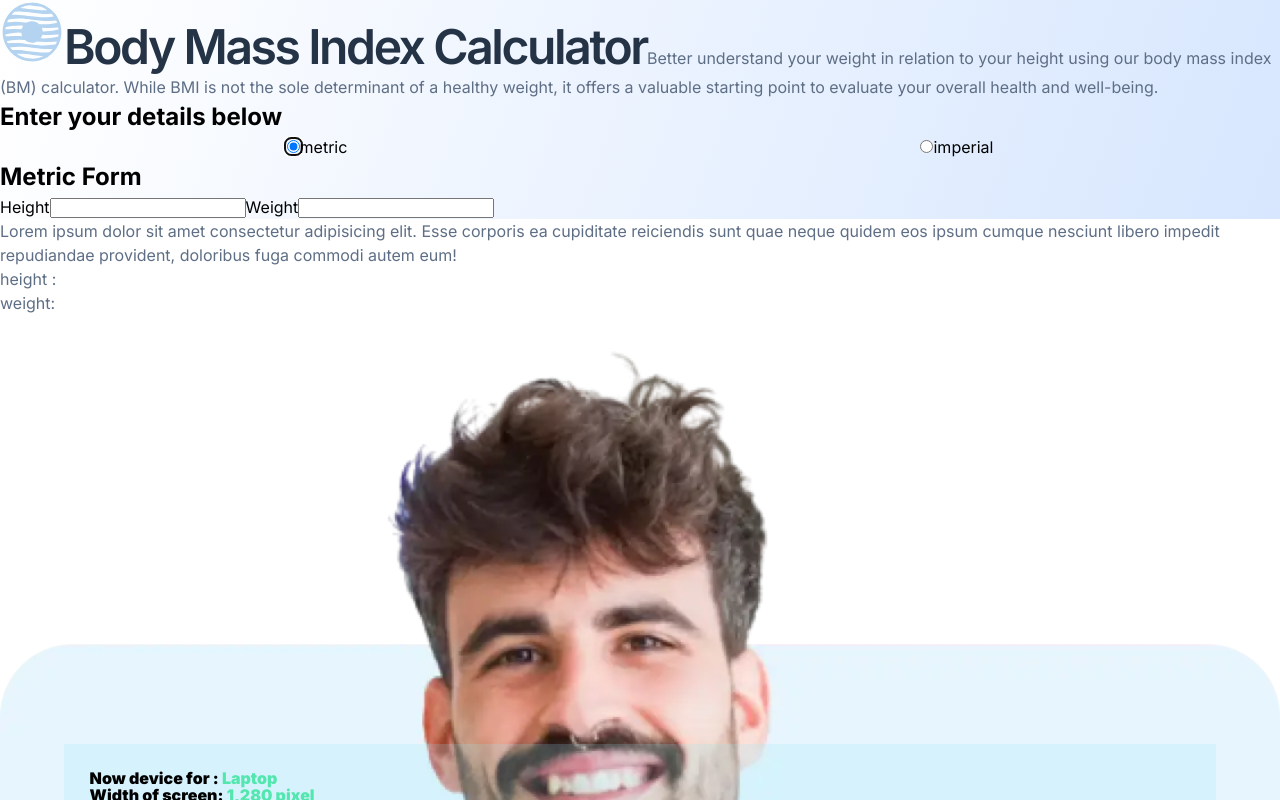
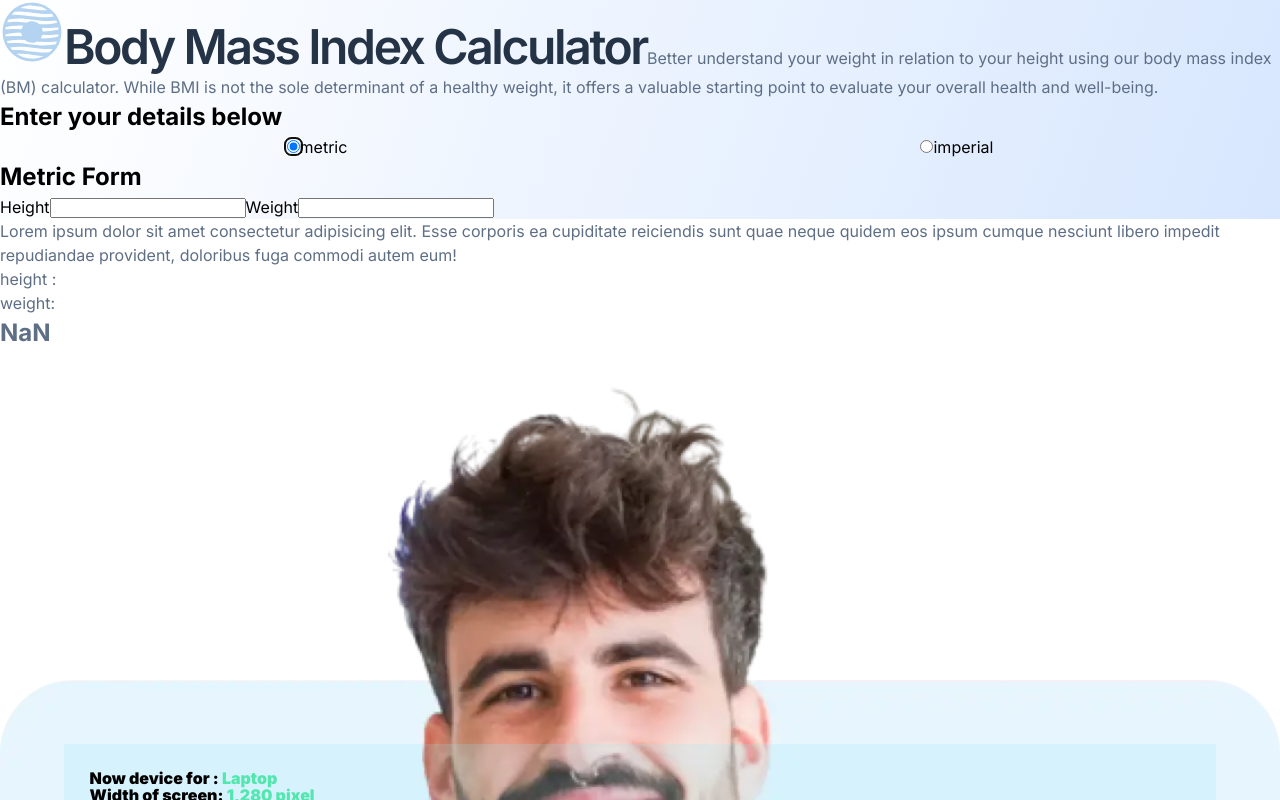
Before and after one commit to PiriyaLapa/body-mass-calculator-page2, a React (Vite) app: page / in a window 1280 px wide. Shown: the top 800 px of the page. Built offline with nearby package versions, Linux system fonts and the light colour scheme; the HTML template or start-up script is replaced by a standard one.

Commit message:
update and try to deploy

```diff
--- a/src/components/forms/ResultBox.tsx
+++ b/src/components/forms/ResultBox.tsx
@@ -8,12 +8,15 @@ interface resultProps {
   };
 }
 export default class ResultBox extends Component<resultProps> {
-  BmiCal = (height, weight) =>{
-      return console.log(height,weight);
+  CalBmi(weight: number, height: number): number {
+    return weight / Math.pow(height, 2);
   }
 
   render(): ReactNode {
     const { height, weight } = this.props.state;
+    const bmiResult = this.CalBmi(parseInt(weight), parseInt(height));
+    // height , weight define to cm
+
     return (
       <StyledResultBox>
         <span>
@@ -21,9 +24,10 @@ export default class ResultBox extends Component<resultProps> {
           ea cupiditate reiciendis sunt quae neque quidem eos ipsum cumque
           nesciunt libero impedit repudiandae provident, doloribus fuga commodi
           autem eum!
-        </span>
+        </span>{" "}
         <p>height : {height}</p>
         <p>weight: {weight}</p>
+        <h2>{bmiResult}</h2>
       </StyledResultBox>
     );
   }
```
